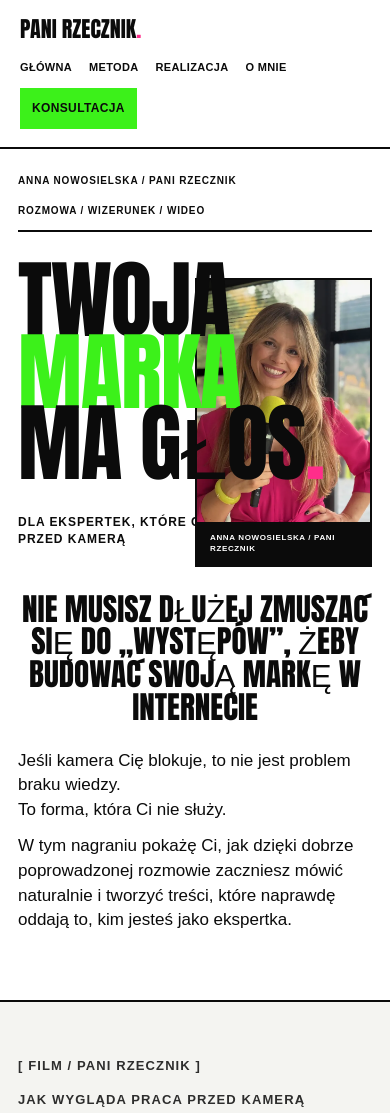
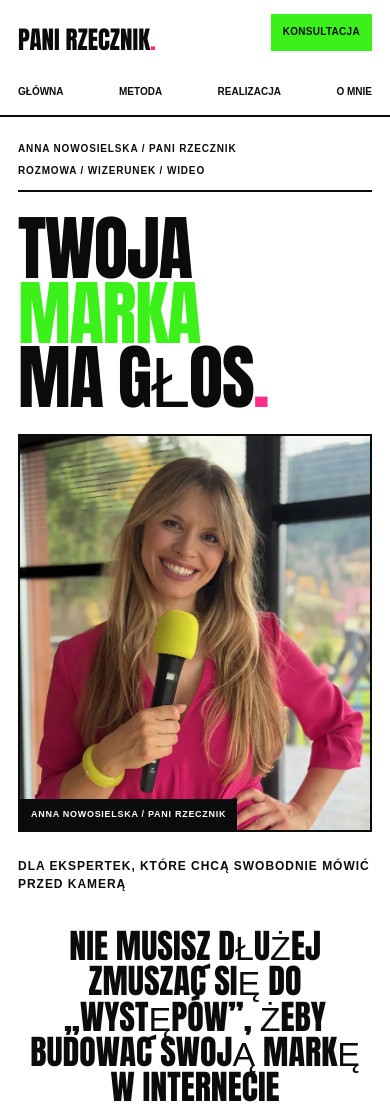
Before and after one commit to grzegorznowosielski-bot/panirzecznik, a plain HTML site: page index.html in a window 390 px wide. Shown: the top 1113 px of the page. Drawn offline with Linux system fonts and the light colour scheme.

Commit message:
Fix mobile header and hero layout

```diff
--- a/redesign.css
+++ b/redesign.css
@@ -141,3 +141,78 @@ button,a{transition:background .18s,color .18s,border-color .18s}
 .project-note__link:hover{color:#ff2d8a;border-color:#ff2d8a}
 .project-note__link:hover span{transform:translate(3px,-3px)}
 @media(max-width:650px){.project-note{padding:44px 20px}.project-note__content{align-items:start}.project-note h2{font-size:clamp(41px,10vw,65px)}.project-note__link{white-space:normal;line-height:1.35}}
+
+/* Mobile layout: czytelny nagłówek i hero bez nakładania tekstu na portret. */
+@media (max-width:700px) {
+  html { scroll-padding-top: 20px; }
+  .new-header {
+    position:relative;
+    display:block;
+    min-height:0;
+    padding:18px 18px 16px;
+  }
+  .new-logo {display:inline-block;font-size:25px;line-height:1.1;padding:8px 0;}
+  .new-header nav {
+    display:flex;
+    flex-wrap:nowrap;
+    align-items:center;
+    justify-content:space-between;
+    gap:8px;
+    margin-top:23px;
+    padding:0;
+  }
+  .new-header nav a {font-size:10px;letter-spacing:0;white-space:nowrap;}
+  .new-header nav button {
+    position:absolute;
+    top:14px;right:18px;
+    padding:11px 12px;
+    font-size:10px;
+    white-space:nowrap;
+  }
+  .hero {padding:24px 18px 52px;}
+  .eyebrow {display:block;font-size:10px;line-height:1.5;margin-bottom:24px;}
+  .eyebrow span {display:block;}
+  .eyebrow span+span {margin-top:7px;}
+  .hero-brand {
+    display:flex;
+    flex-direction:column;
+    align-items:stretch;
+    gap:24px;
+    padding:0;
+    min-height:0;
+  }
+  .hero-brand-text {
+    position:static;
+    z-index:auto;
+    width:100%;
+    font-size:clamp(62px,18.2vw,114px);
+    line-height:.91;
+    white-space:normal;
+    overflow-wrap:normal;
+    letter-spacing:-.02em;
+  }
+  .hero-brand figure {
+    position:relative;
+    top:auto;right:auto;
+    transform:none;
+    opacity:1;
+    width:100%;
+    height:auto;
+    min-height:0;
+    aspect-ratio:4/4.5;
+    overflow:hidden;
+    margin:0;
+    z-index:auto;
+  }
+  .hero-brand figure img {object-position:center 22%;}
+  .hero-brand figcaption {font-size:9px;padding:9px 11px;}
+  .hero>.label {margin:25px 0 10px;max-width:100%;line-height:1.5;}
+  .hero h1 {font-size:clamp(34px,8.7vw,56px);line-height:1.04;margin:25px 0 20px;overflow-wrap:break-word;}
+  .hero-brand figure {animation:none!important;}
+}
+@media (max-width:380px) {
+  .new-logo{font-size:22px}
+  .new-header nav a{font-size:9px}
+  .new-header nav button{padding:10px 9px;font-size:9px}
+  .hero-brand-text{font-size:18vw}
+}
```
